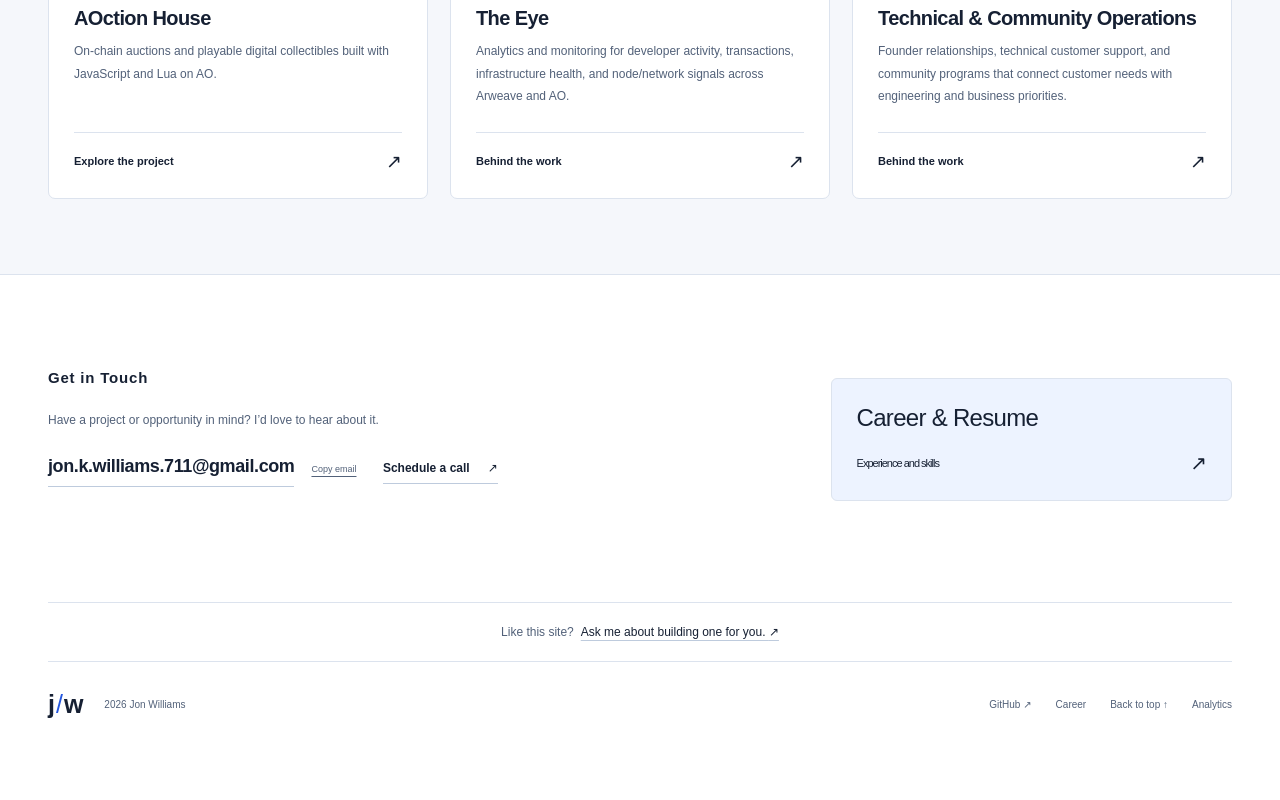
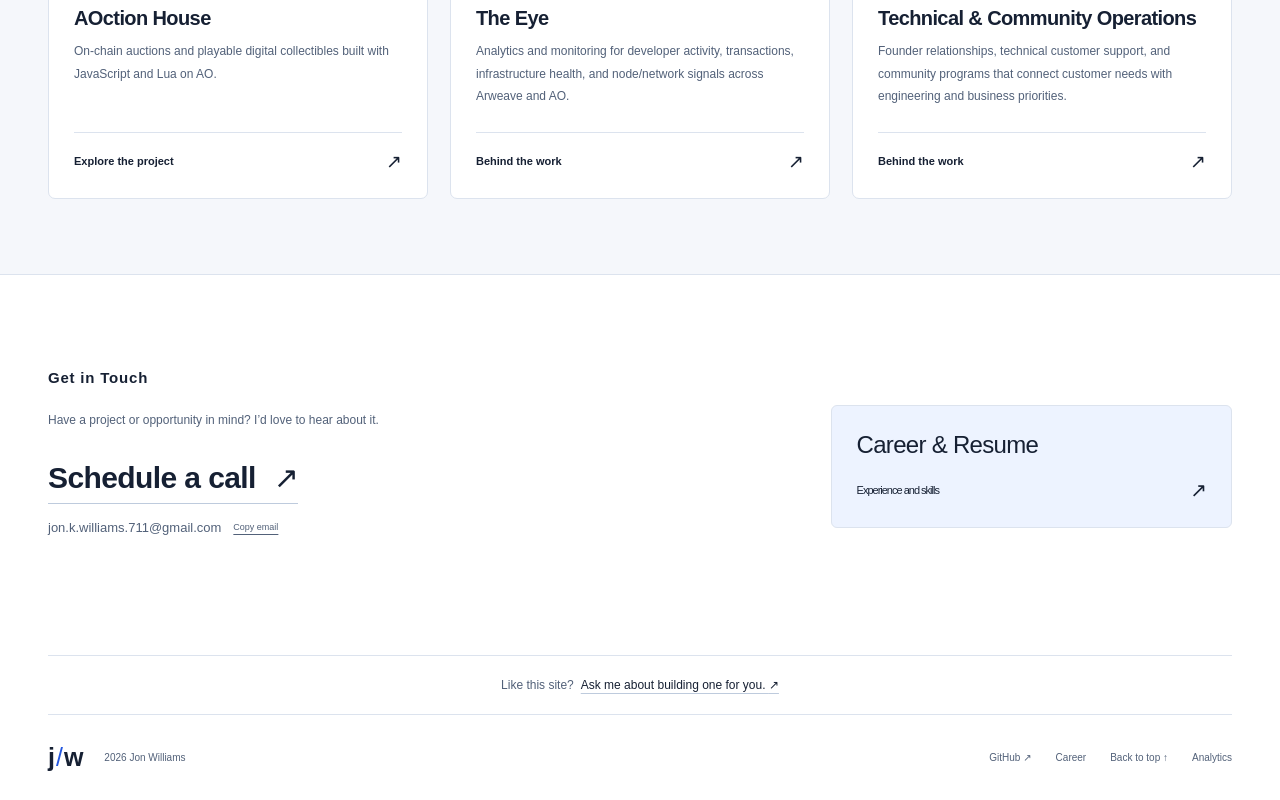
Before and after one commit to Jonny-Ringo/Jon_williams, a website built with Vite: page index.html in a window 1280 px wide. Shown: the part 1901-2701 px from the top of the page. Before the commit the page ends 2648 px from the top, so only its background shows below. Built offline with nearby package versions, Linux system fonts and the light colour scheme.

Commit message:
Make scheduling the primary contact action

```diff
--- a/index.html
+++ b/index.html
@@ -320,9 +320,6 @@
         <div>
           <h2 class="eyebrow" id="contact-title">Get in Touch</h2>
           <p>Have a project or opportunity in mind? I’d love to hear about it.</p>
-          <span class="contact-email">jon.k.williams.711@gmail.com</span><button class="copy-button" data-copy-email aria-label="Copy email address">
-            Copy email
-          </button>
           <a
             class="text-link contact-schedule"
             href="https://calendly.com/jonkwilliams"
@@ -330,6 +327,12 @@
             rel="noopener noreferrer"
             >Schedule a call <span aria-hidden="true">↗</span></a
           >
+          <div class="contact-email-details">
+            <span class="contact-email">jon.k.williams.711@gmail.com</span>
+            <button class="copy-button" data-copy-email aria-label="Copy email address">
+              Copy email
+            </button>
+          </div>
           <span class="copy-status" role="status"></span>
         </div>
         <a class="career-callout" href="./career/"
--- a/src/main.js
+++ b/src/main.js
@@ -28,7 +28,7 @@ copyButton?.addEventListener('click', async () => {
     await navigator.clipboard.writeText('jon.k.williams.711@gmail.com');
     status.textContent = 'Email copied!';
   } catch {
-    status.textContent = 'Select the email address above to copy it, or click it to write to me.';
+    status.textContent = 'Select the email address above to copy it.';
   }
 });
 
--- a/src/styles.css
+++ b/src/styles.css
@@ -1256,10 +1256,33 @@ main[id] {
   min-height: 22px;
   margin-top: 6px;
 }
-.contact-schedule {
-  display: inline-flex;
-  margin: 12px 0 0 12px;
+a.contact-schedule {
+  display: flex;
+  width: fit-content;
+  margin: 20px 0 10px;
+  font-size: clamp(24px, 3vw, 30px);
+  font-weight: 700;
+  letter-spacing: -0.6px;
   white-space: nowrap;
+}
+.contact-email-details {
+  display: flex;
+  align-items: center;
+  flex-wrap: wrap;
+  gap: 4px 12px;
+}
+.contact-email-details span.contact-email {
+  font-size: 13px;
+  font-weight: 400;
+  letter-spacing: 0;
+  color: var(--muted);
+  border: 0;
+  padding: 0;
+  margin: 0;
+}
+.contact-email-details .copy-button {
+  margin: 0;
+  padding: 8px 0;
 }
 .career-callout {
   border: 1px solid #cfd5c3;
```
Also changed, not shown: career/index.html (+6 -4 lines).
